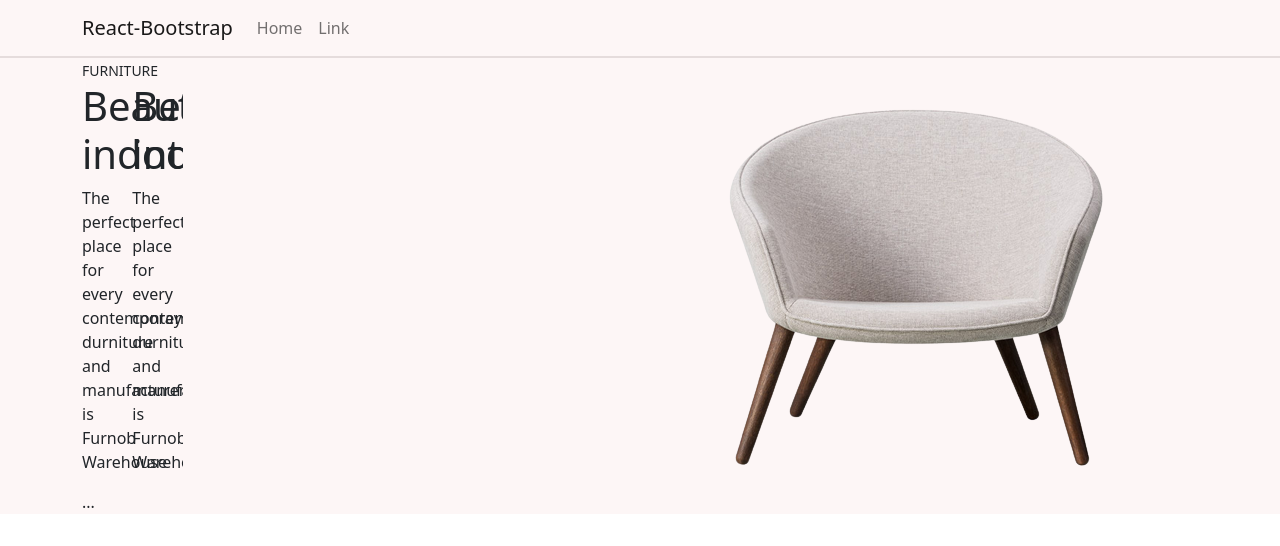
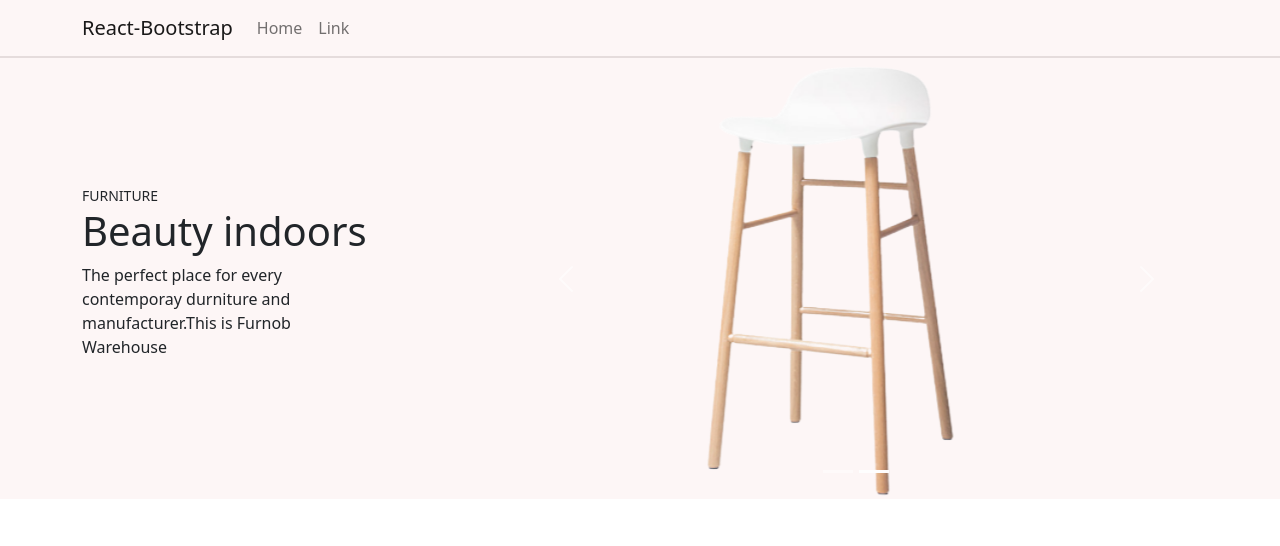
Before and after one commit to sannypro/Furnob-warehouse-client-side, a React (Create React App) app: page / in a window 1280 px wide. Shown: the top 546 px of the page. Built offline with nearby package versions, Linux system fonts and the light colour scheme.

Commit message:
header and banner done

```diff
--- a/public/index.html
+++ b/public/index.html
@@ -40,6 +40,7 @@
       To begin the development, run `npm start` or `yarn start`.
       To create a production bundle, use `npm run build` or `yarn build`.
     -->
+
 </body>
 
 </html>
--- a/src/components/Banner/Banner.js
+++ b/src/components/Banner/Banner.js
@@ -1,34 +1,36 @@
 import React from 'react';
-import bannerImg from "../../assets/img/banner-image-22-removebg-preview.png"
+import bannerImg from "../../assets/img/banner-image-22-removebg-preview.png";
+import bannerImg2 from "../../assets/img/shop-img24-removebg-preview.png"
 import './Banner.css';
 import { Swiper, SwiperSlide } from 'swiper/react';
 import 'swiper/css';
+import { Carousel, CarouselItem } from 'react-bootstrap';
 
 const Banner = () => {
     return (
         <div className='bg-color'>
-            <div className='d-flex justify-content-between  align-items-center container'>
+            <div className='d-flex justify-content-center  align-items-center container'>
                 <div>
                     <small>FURNITURE</small>
-                    <Swiper
-                        spaceBetween={50}
-                        slidesPerView={3}
-                        onSlideChange={() => console.log('slide change')}
-                        onSwiper={(swiper) => console.log(swiper)}>
 
-                        <SwiperSlide><h1>Beauty indoors</h1>
-                            <p>The perfect place for every contemporay durniture and manufacturer.This is Furnob Warehouse</p></SwiperSlide>
-                        <SwiperSlide><h1>Better interior</h1>
-                            <p>The perfect place for every contemporay durniture and manufacturer.This is Furnob Warehouse</p>
-                        </SwiperSlide>
+                    <div className=''>
+                        <h1>Beauty indoors</h1>
+                        <p className='w-50'> The perfect place for every contemporay durniture and manufacturer.This is Furnob Warehouse</p>
+                    </div>
 
-                        ...
-                    </Swiper>
 
 
                 </div>
                 <div>
-                    <img src={bannerImg} alt="" />
+                    <Carousel>
+                        <Carousel.Item>
+                            <img src={bannerImg} alt="" />
+                        </Carousel.Item>
+                        <Carousel.Item>
+                            <img src={bannerImg2} alt="" />
+                        </Carousel.Item>
+                    </Carousel>
+
                 </div>
             </div>
         </div>
```
Also changed, not shown: src/assets/img/shop-img24-removebg-preview.png (added).
